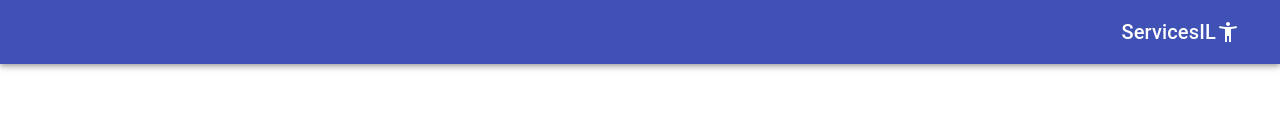
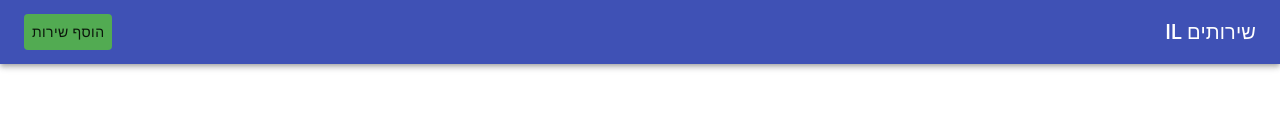
Before and after one commit to agamm/ServicesIL, a React (Create React App) app: page / in a window 1280 px wide. Shown: the top 140 px of the page. Built offline with nearby package versions, Linux system fonts and the light colour scheme; what jss-rtl would draw is missing.

Commit message:
Appbar changes + button

```diff
--- a/package.json
+++ b/package.json
@@ -10,7 +10,6 @@
     "@testing-library/user-event": "^7.2.1",
     "contentful": "^7.14.0",
     "jss-rtl": "^0.3.0",
-    "material-ui-icons": "^1.0.0-beta.36",
     "react": "^16.13.1",
     "react-dom": "^16.13.1",
     "react-scripts": "3.4.0"
--- a/src/App.js
+++ b/src/App.js
@@ -1,7 +1,6 @@
 import React from 'react';
 import AppBar from '@material-ui/core/AppBar';
 import Button from '@material-ui/core/Button';
-import AccessibilityNewIcon from '@material-ui/icons/AccessibilityNew';
 import Card from '@material-ui/core/Card';
 import CardActions from '@material-ui/core/CardActions';
 import TextField from '@material-ui/core/TextField';
@@ -14,6 +13,7 @@ import Typography from '@material-ui/core/Typography';
 import { makeStyles } from '@material-ui/core/styles';
 import Container from '@material-ui/core/Container';
 import Link from '@material-ui/core/Link';
+import { green } from '@material-ui/core/colors';
 
 function Copyright() {
   return (
@@ -29,6 +29,12 @@ function Copyright() {
 }
 
 const useStyles = makeStyles(theme => ({
+  appBarTitle: {
+    flexGrow: 1,
+  },
+  appBarButton: {
+    backgroundColor: '#52ab52',
+  },
   icon: {
     marginRight: theme.spacing(2),
   },
@@ -70,10 +76,10 @@ export default function Main() {
       <CssBaseline />
       <AppBar position="relative">
         <Toolbar>
-          <AccessibilityNewIcon className={classes.icon} />
-          <Typography variant="h6" color="inherit" noWrap>
-            ServicesIL
+          <Typography variant="h6" color="inherit" noWrap className={classes.appBarTitle}>
+            שירותים IL
           </Typography>
+          <Button className={classes.appBarButton}>הוסף שירות</Button>
         </Toolbar>
       </AppBar>
       <main>
--- a/src/index.js
+++ b/src/index.js
@@ -5,18 +5,30 @@ import App from './App';
 import * as serviceWorker from './serviceWorker';
 import { create } from 'jss';
 import { StylesProvider, jssPreset } from '@material-ui/core/styles';
+import { MuiThemeProvider, createMuiTheme } from '@material-ui/core/styles';
 import rtl from 'jss-rtl'
+import purple from '@material-ui/core/colors/purple';
+
+
 
 const jss = create({
     plugins: [...jssPreset().plugins, rtl()],
 });
 
+const theme = createMuiTheme({
+    palette: {
+        secondary: purple,
+    },
+});
+
 
 export default function RootComponent() {
     return (
-        <StylesProvider jss={jss}>
-            <App />
-        </StylesProvider>
+        <MuiThemeProvider theme={theme}>
+            <StylesProvider jss={jss}>
+                <App />
+            </StylesProvider>
+        </MuiThemeProvider>
     );
 }
 
```
Also changed, not shown: 1 other file (tests, documents, lock files or other folders).
